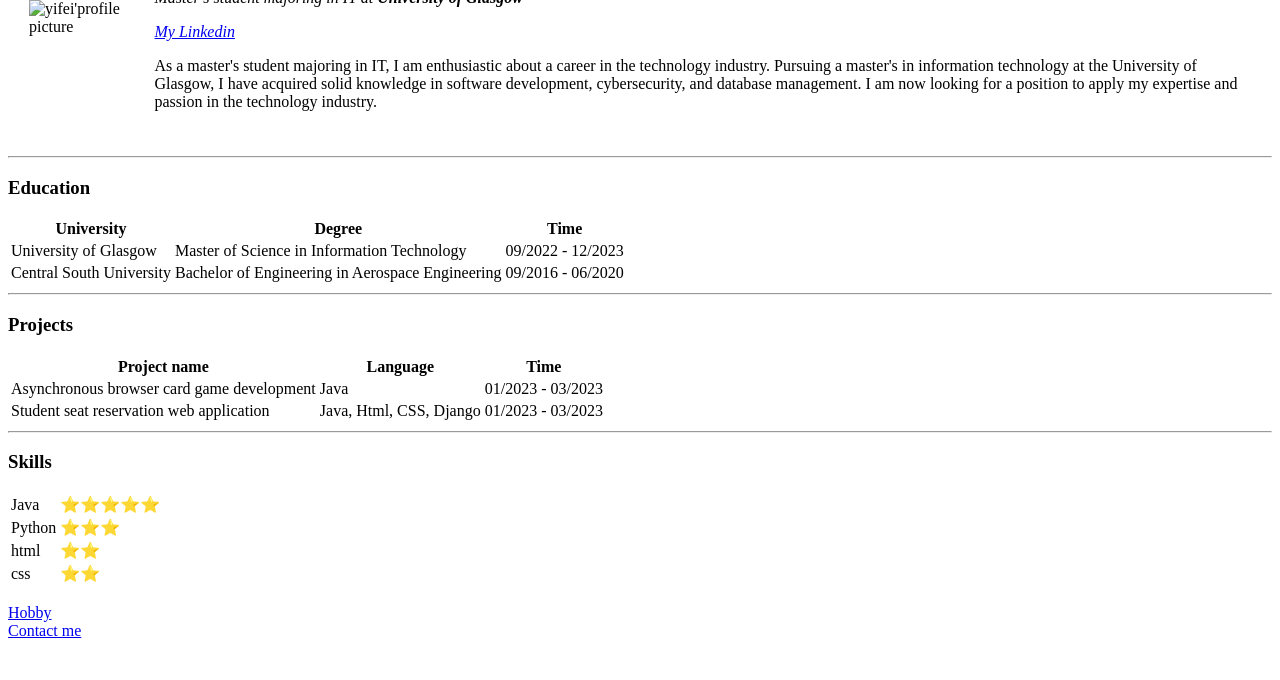
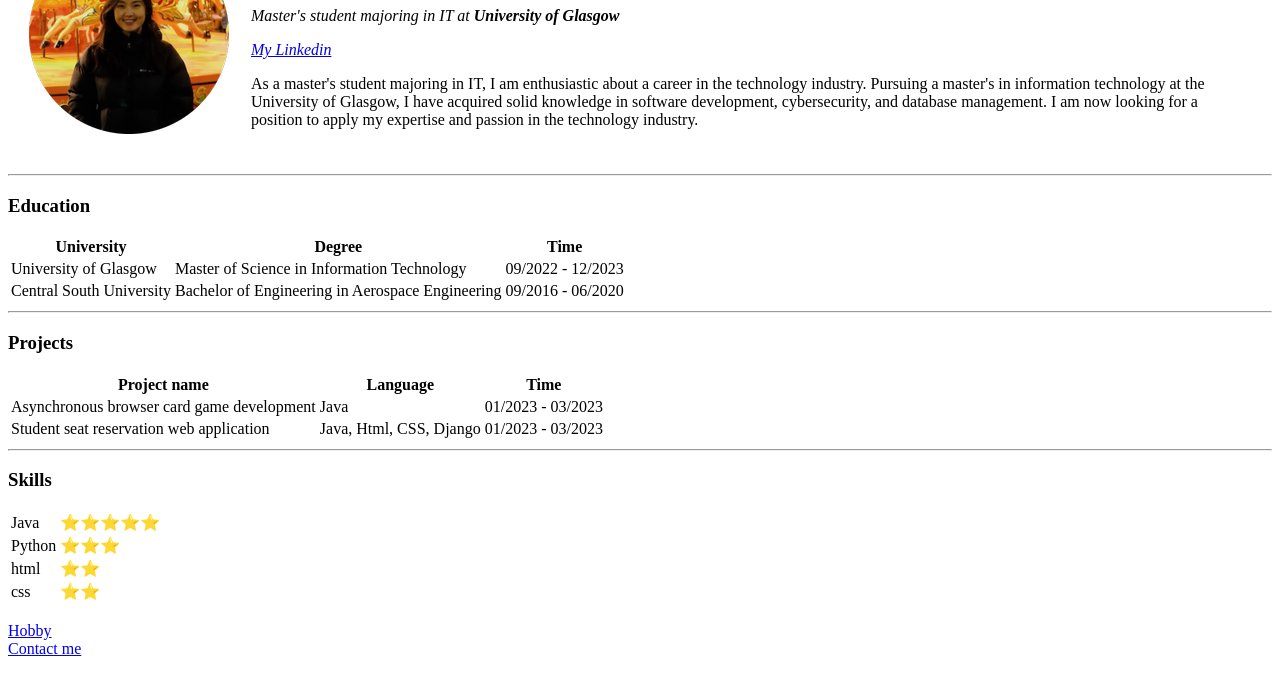
Before and after one commit to Fei1218/cv, a plain HTML site: page index.html in a window 1280 px wide. Shown: the part 120-800 px from the top of the page. Drawn offline with Linux system fonts and the light colour scheme.

Commit message:
Update index.html

```diff
--- a/index.html
+++ b/index.html
@@ -1,13 +1,13 @@
 <!DOCTYPE html>
 
-<head>
+<head>https://github.com/Fei1218/cv/blob/main/index.html
   <title>Fei's personal site</title>
 </head>
 
 <body>
   <table cellspacing="20">
     <tr>
-      <td> <img src="image/yifeiwang-modified.png" alt="yifei'profile picture"></td>
+      <td> <img src="yifeiwang-modified.png" alt="yifei'profile picture"></td>
       <td>
         <h1>Yifei Wang</h1>
         <p><em>Master's student majoring in IT at <strong>University of Glasgow</strong></em></p>
```
